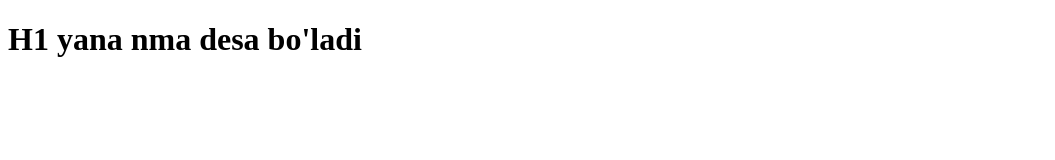
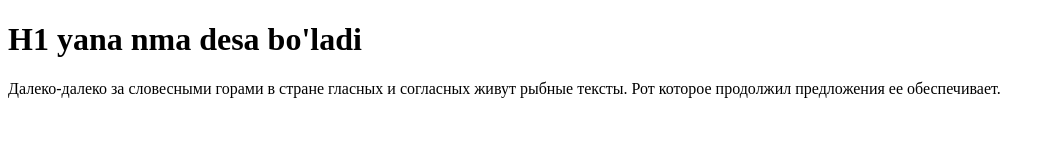
Before and after one commit to AhmadTalatkhon/git_home, a plain HTML site: page index.html in a window 1280 px wide. Shown: the whole page, without its empty margins (0-1055 px from the left). Drawn offline with Linux system fonts and the light colour scheme.

Commit message:
loremru main added

```diff
--- a/index.html
+++ b/index.html
@@ -8,5 +8,6 @@
 </head>
 <body>
     <h1>H1 yana nma desa bo'ladi</h1>
+    <p>Далеко-далеко за словесными горами в стране гласных и согласных живут рыбные тексты. Рот которое продолжил предложения ее обеспечивает.</p>
 </body>
 </html>
```
